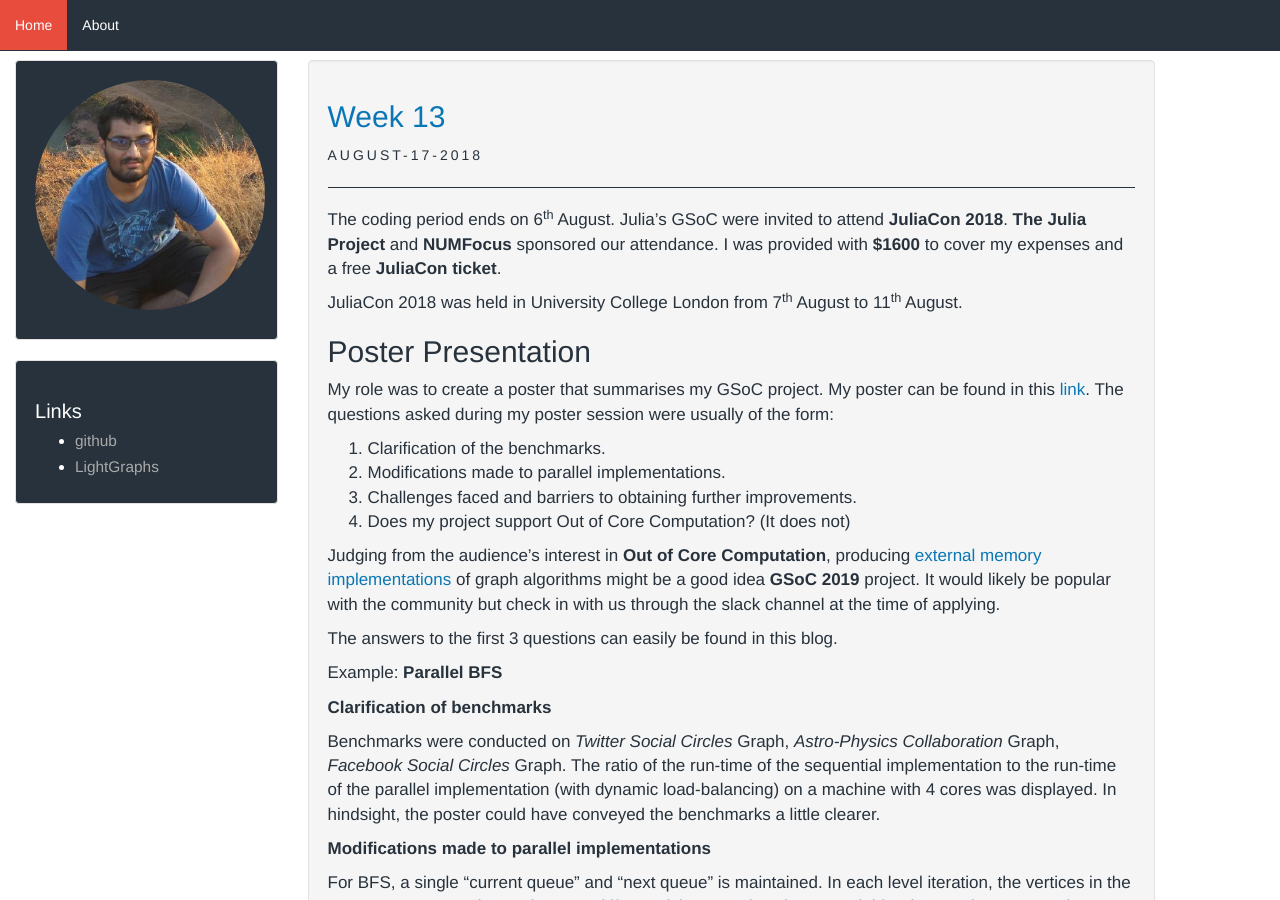
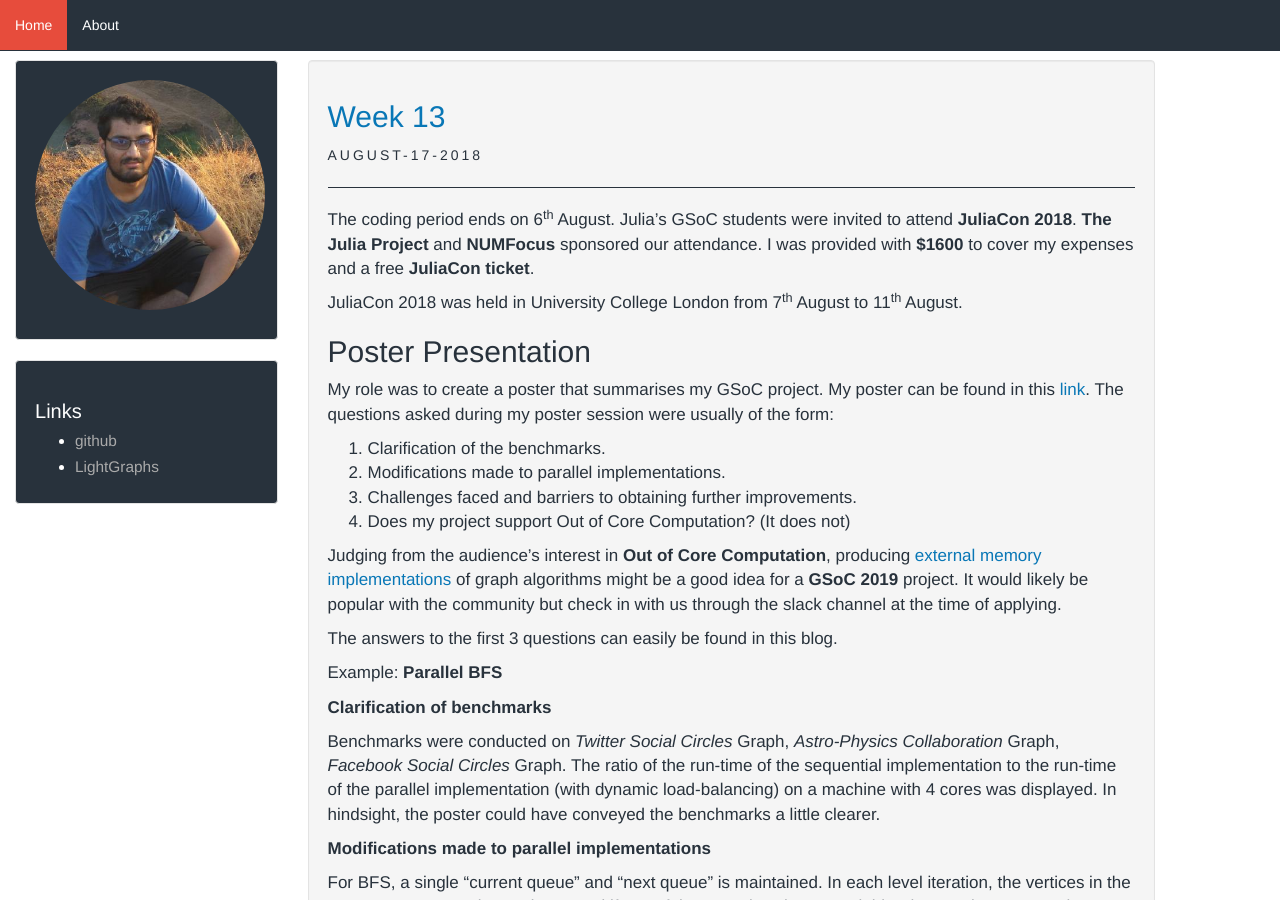
Before and after one commit to SohamTamba/GSoC, a Jekyll site: the page built from _posts/2018-08-17-week-13.markdown, in a window 1280 px wide and 900 px high. Built offline with Jekyll 4.4.1, drawn with Linux system fonts in a browser that asks for light colours; some of the changed text lies outside the part shown.

Commit message:
JuliaCon typos

```diff
--- a/_posts/2018-08-17-week-13.markdown
+++ b/_posts/2018-08-17-week-13.markdown
@@ -7,7 +7,7 @@ tags: JuliaCon-2018
 description: JuliaCon 2018
 ---
 
-The coding period ends on 6<sup>th</sup> August. Julia's GSoC were invited to attend **JuliaCon 2018**. **The Julia Project** and **NUMFocus** sponsored our attendance. I was provided with **$1600** to cover my expenses and a free **JuliaCon ticket**.
+The coding period ends on 6<sup>th</sup> August. Julia's GSoC students were invited to attend **JuliaCon 2018**. **The Julia Project** and **NUMFocus** sponsored our attendance. I was provided with **$1600** to cover my expenses and a free **JuliaCon ticket**.
 
 JuliaCon 2018 was held in University College London from 7<sup>th</sup> August to 11<sup>th</sup> August.
 
@@ -20,7 +20,7 @@ My role was to create a poster that summarises my GSoC project. My poster can be
 3. Challenges faced and barriers to obtaining further improvements.
 4. Does my project support Out of Core Computation? (It does not)
 
-Judging from the audience's interest in **Out of Core Computation**, producing [external memory implementations](https://en.wikipedia.org/wiki/External_memory_algorithm) of graph algorithms might be a good idea **GSoC 2019** project. It would likely be popular with the community but check in with us through the slack channel at the time of applying.
+Judging from the audience's interest in **Out of Core Computation**, producing [external memory implementations](https://en.wikipedia.org/wiki/External_memory_algorithm) of graph algorithms might be a good idea for a **GSoC 2019** project. It would likely be popular with the community but check in with us through the slack channel at the time of applying.
 
 The answers to the first 3 questions can easily be found in this blog.
 
@@ -73,3 +73,5 @@ Much of my interactions were with the other GSoC students present at the confere
 ## Acknowlegements
 
 I would like to thank `The Julia Project` and `NUMFocus` for sponsoring my attendance to JuliaCon 2018.
+
+Update: I passed all my GSoC evaluations. Thanks for reading.
```
Also changed, not shown: other parts of _posts/2018-08-17-week-13.markdown (+1 -1 lines).
